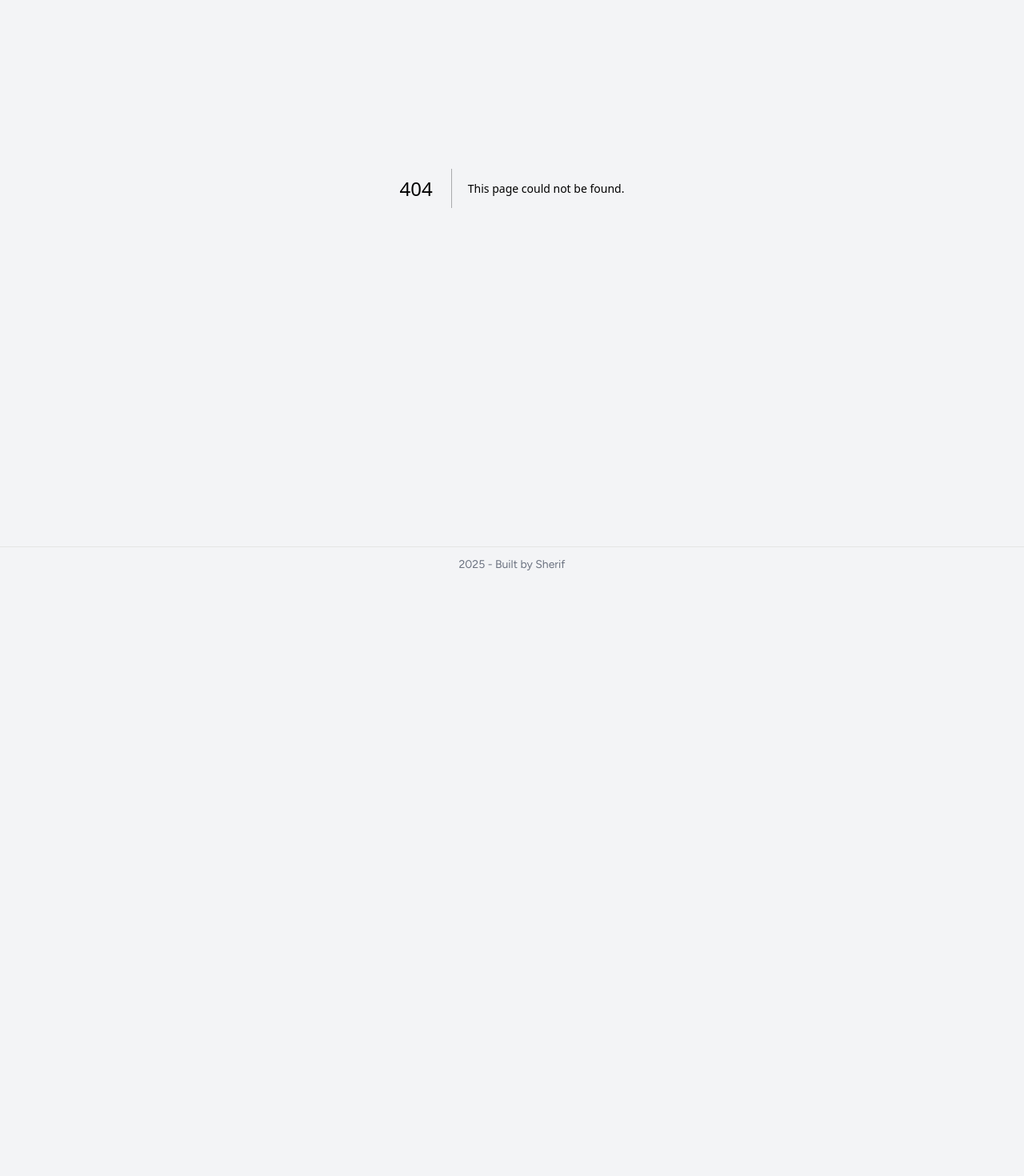
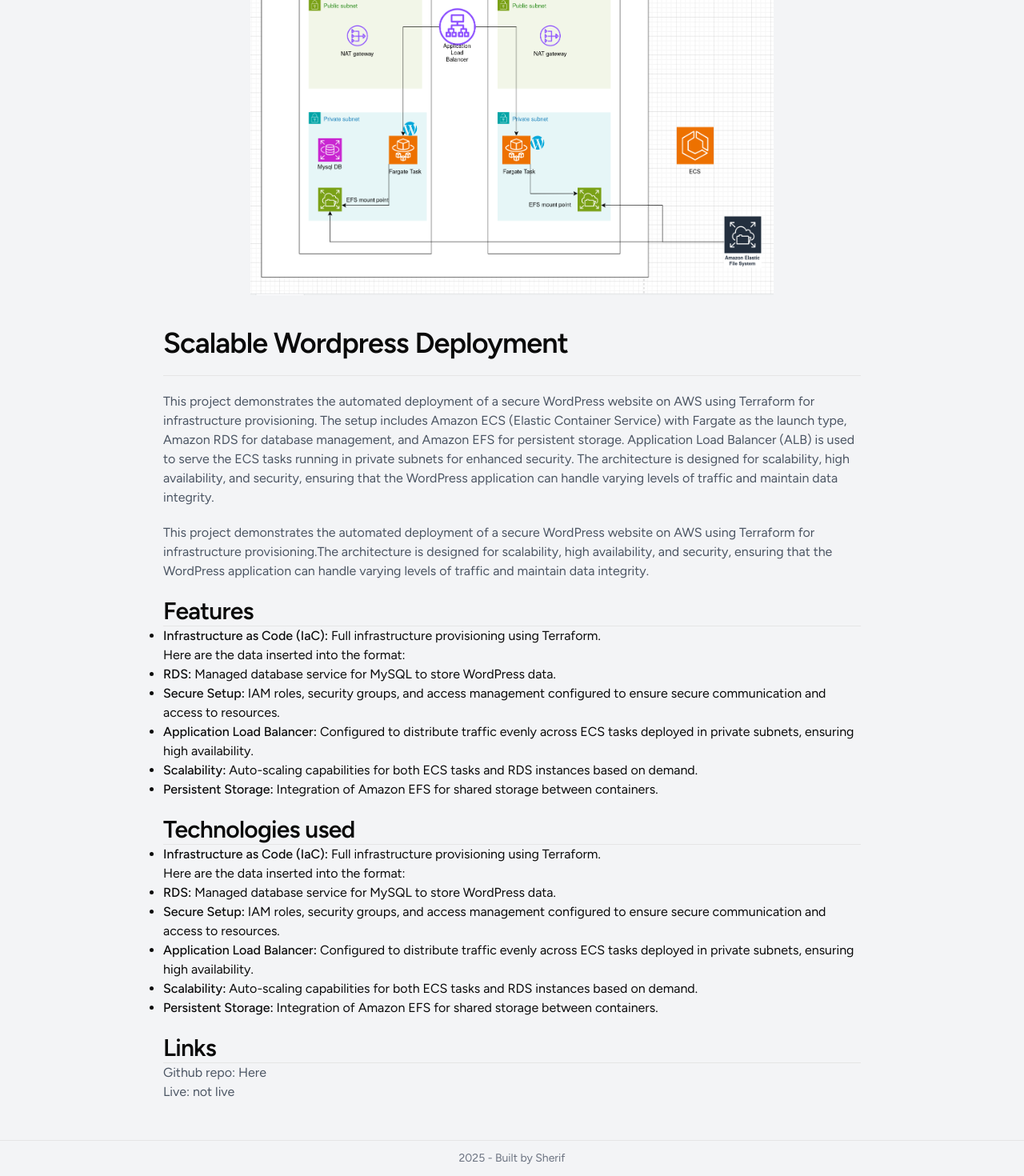
Before and after one commit to Sherifsani/bayt, a Next.js app: page /projects/project1 in a window 1280 px wide. Before the commit this address had no page. Shown: the part 165-1635 px from the top of the page at 80% size. Before the commit the page ends 893 px from the top, so only its background shows below. Built offline with nearby package versions, Linux system fonts and the light colour scheme.

Commit message:
added template page for project page

```diff
--- a/app/globals.css
+++ b/app/globals.css
@@ -119,3 +119,11 @@
 .image-showcase img:hover {
   transform: rotateX(10deg)
 }
+
+.features-list li {
+  list-style-type: disc;
+}
+
+.features-list li span {
+  font-weight: 500;
+}
--- a/app/layout.tsx
+++ b/app/layout.tsx
@@ -1,5 +1,11 @@
 import type { Metadata } from "next";
-import { Geist, Geist_Mono, Inter, Figtree, Barlow_Condensed } from "next/font/google";
+import {
+  Geist,
+  Geist_Mono,
+  Inter,
+  Figtree,
+  Barlow_Condensed,
+} from "next/font/google";
 import "./globals.css";
 import Navbar from "./_components/Navbar";
 import Footer from "./_components/Footer";
@@ -14,14 +20,11 @@
   subsets: ["latin"],
 });
 
-const barlow_condensed = Barlow_Condensed(
-  {
-    variable: "--font-barlow-condensed",
-    subsets: ["latin"],
-    weight: ["400", "700"],
-
-  }
-)
+const barlow_condensed = Barlow_Condensed({
+  variable: "--font-barlow-condensed",
+  subsets: ["latin"],
+  weight: ["400", "700"],
+});
 
 export const metadata: Metadata = {
   title: "Create Next App",
@@ -39,7 +42,7 @@
         className={`${figtree.className} ${barlow_condensed.variable} antialiased overflow-x-hidden w-screen bg-gray-100`}
       >
         <Navbar />
-        <div className="max-w-[1000px] mx-auto px-6 ">{children}</div>
+        <div className="max-w-[920px] mx-auto px-6 ">{children}</div>
         <Footer />
       </body>
     </html>
--- /dev/null
+++ b/app/projects/project1/page.tsx
@@ -0,0 +1,134 @@
+import React from "react";
+
+const page = () => {
+  return (
+    <div>
+      <div className="head mt-16 grid grid-cols-1 gap-5">
+        <div className="img">
+          <img
+            src="/project-1.png"
+            alt=""
+            className="w-full md:w-3/4 mx-auto"
+          />
+        </div>
+        <h1 className="font-[600] mt-5 text-2xl md:text-3xl tracking-tight lg:text-4xl">
+          Scalable Wordpress Deployment
+        </h1>
+        <hr className="w-full" />
+
+        <p className="flex flex-col gap-5 text-[15px] md:text-base">
+          <span>
+            This project demonstrates the automated deployment of a secure
+            WordPress website on AWS using Terraform for infrastructure
+            provisioning. The setup includes Amazon ECS (Elastic Container
+            Service) with Fargate as the launch type, Amazon RDS for database
+            management, and Amazon EFS for persistent storage. Application Load
+            Balancer (ALB) is used to serve the ECS tasks running in private
+            subnets for enhanced security. The architecture is designed for
+            scalability, high availability, and security, ensuring that the
+            WordPress application can handle varying levels of traffic and
+            maintain data integrity.
+          </span>
+          <span>
+            This project demonstrates the automated deployment of a secure
+            WordPress website on AWS using Terraform for infrastructure
+            provisioning.The architecture is designed for scalability, high
+            availability, and security, ensuring that the WordPress application
+            can handle varying levels of traffic and maintain data integrity.
+          </span>
+        </p>
+      </div>
+
+      <div className="features">
+        <h1 className="font-[600] mt-5 text-xl md:text-2xl tracking-tight lg:text-3xl">
+          Features
+        </h1>
+        <hr className="w-full" />
+        <ul className="features-list">
+          <li className="">
+            <span>Infrastructure as Code (IaC):</span> Full infrastructure
+            provisioning using Terraform.
+          </li>
+          Here are the data inserted into the format:
+          <li className="">
+            <span>RDS:</span> Managed database service for MySQL to store
+            WordPress data.
+          </li>
+          <li className="">
+            <span>Secure Setup:</span> IAM roles, security groups, and access
+            management configured to ensure secure communication and access to
+            resources.
+          </li>
+          <li className="">
+            <span>Application Load Balancer:</span> Configured to distribute
+            traffic evenly across ECS tasks deployed in private subnets,
+            ensuring high availability.
+          </li>
+          <li className="">
+            <span>Scalability:</span> Auto-scaling capabilities for both ECS
+            tasks and RDS instances based on demand.
+          </li>
+          <li className="">
+            <span>Persistent Storage:</span> Integration of Amazon EFS for
+            shared storage between containers.
+          </li>
+        </ul>
+      </div>
+
+      <div className="technologies">
+        <h2 className="font-[600] mt-5 text-xl md:text-2xl tracking-tight lg:text-3xl">
+          Technologies used
+        </h2>
+        <hr className="w-full" />
+
+        <ul className="features-list">
+          <li className="">
+            <span>Infrastructure as Code (IaC):</span> Full infrastructure
+            provisioning using Terraform.
+          </li>
+          Here are the data inserted into the format:
+          <li className="">
+            <span>RDS:</span> Managed database service for MySQL to store
+            WordPress data.
+          </li>
+          <li className="">
+            <span>Secure Setup:</span> IAM roles, security groups, and access
+            management configured to ensure secure communication and access to
+            resources.
+          </li>
+          <li className="">
+            <span>Application Load Balancer:</span> Configured to distribute
+            traffic evenly across ECS tasks deployed in private subnets,
+            ensuring high availability.
+          </li>
+          <li className="">
+            <span>Scalability:</span> Auto-scaling capabilities for both ECS
+            tasks and RDS instances based on demand.
+          </li>
+          <li className="">
+            <span>Persistent Storage:</span> Integration of Amazon EFS for
+            shared storage between containers.
+          </li>
+        </ul>
+      </div>
+
+      <div className="links ">
+        <h2 className="font-[600] mt-5 text-xl md:text-2xl tracking-tight lg:text-3xl">
+          Links
+        </h2>
+        <hr className="w-full" />
+        <p>
+          <span>Github repo: </span>
+          <a>Here</a>
+        </p>
+
+        <p>
+          <span>Live: </span>
+          <a>not live</a>
+        </p>
+      </div>
+    </div>
+  );
+};
+
+export default page;
--- a/tsconfig.json
+++ b/tsconfig.json
@@ -22,6 +22,6 @@
       "@/*": ["./*"]
     }
   },
-  "include": ["next-env.d.ts", "**/*.ts", "**/*.tsx", ".next/types/**/*.ts"],
+  "include": ["next-env.d.ts", "**/*.ts", "**/*.tsx", ".next/types/**/*.ts", "app/projects/project1/page.tsx"],
   "exclude": ["node_modules"]
 }
```
Also changed, not shown: data/index.ts (+25 -7 lines).
